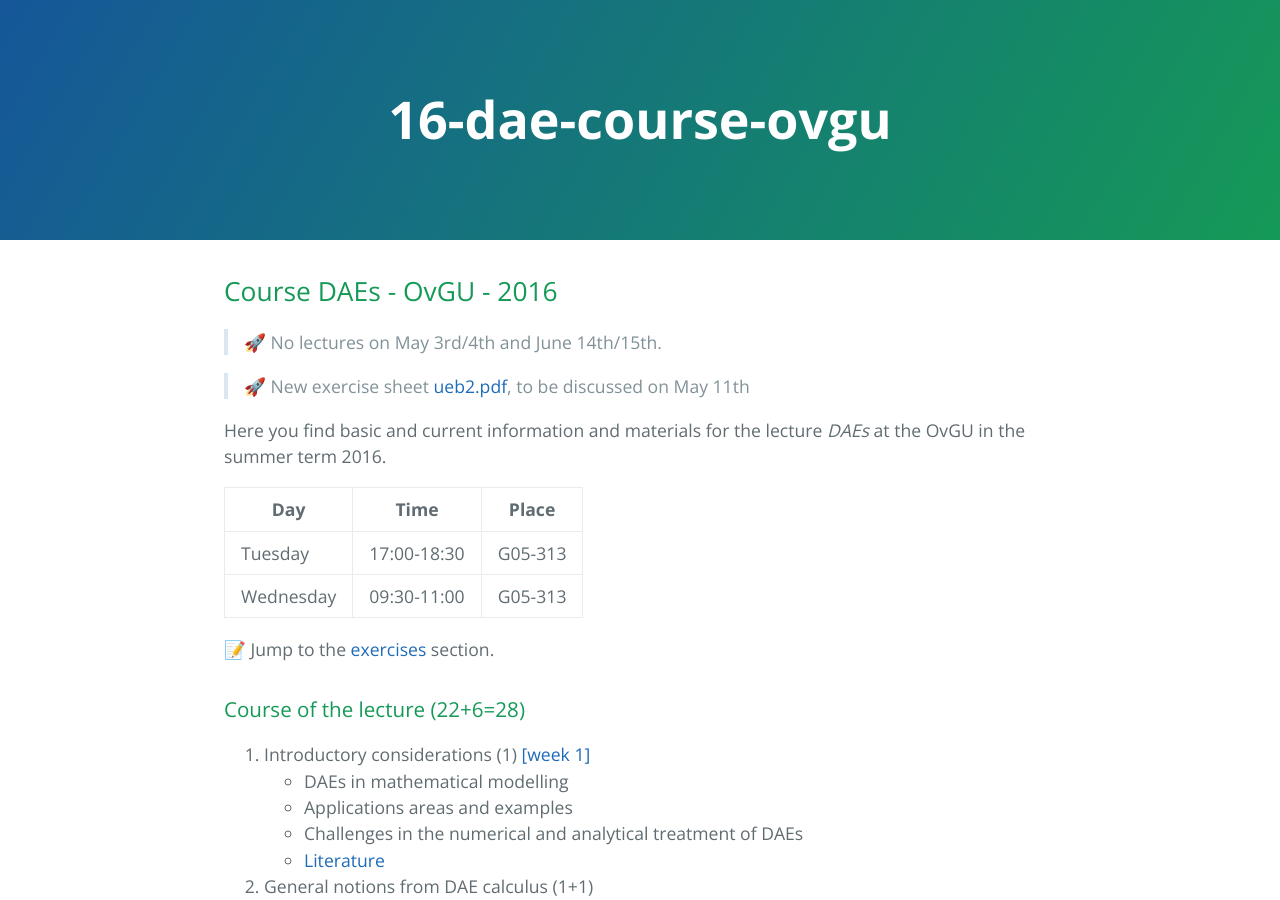
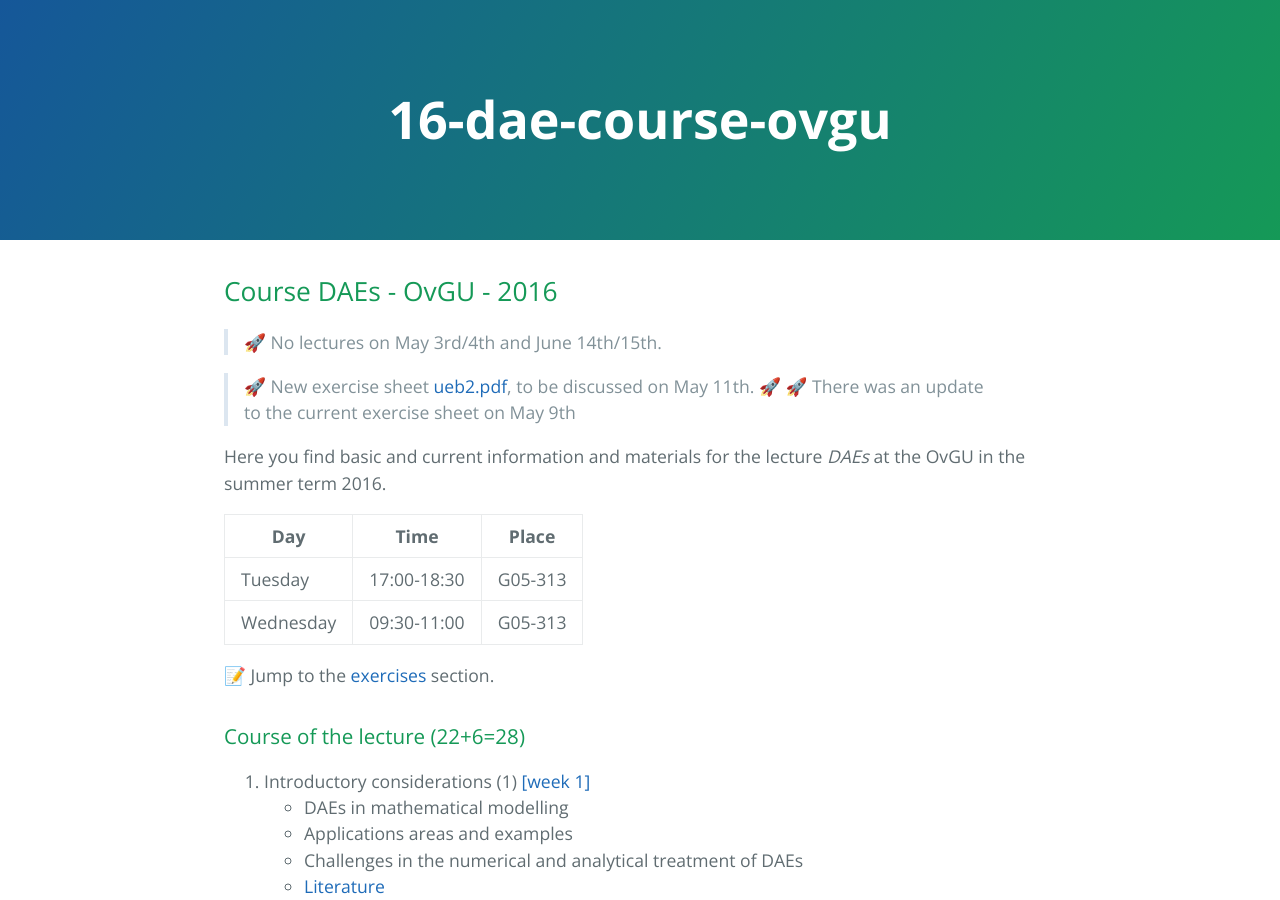
Before and after one commit to highlando/16-dae-course-ovgu, a Jekyll site: the page built from index.md, in a window 1280 px wide and 900 px high. Built offline with Jekyll 4.4.1, drawn with Linux system fonts in a browser that asks for light colours; emoji names are drawn with the system emoji font.

Commit message:
updated ueb2

```diff
--- a/index.md
+++ b/index.md
@@ -7,7 +7,7 @@ Course DAEs - OvGU - 2016
 
 > :rocket: No lectures on May 3rd/4th and June 14th/15th.
 
-> :rocket: New exercise sheet [ueb2.pdf](exercises/02/ueb2.pdf), to be discussed on May 11th
+> :rocket: New exercise sheet [ueb2.pdf](exercises/02/ueb2.pdf), to be discussed on May 11th. :rocket: :rocket: There was an update to the current exercise sheet on May 9th
 
 Here you find basic and current information and materials for the lecture
 *DAEs* at the OvGU in the summer term 2016.
```
Also changed, not shown: 2 other files.
